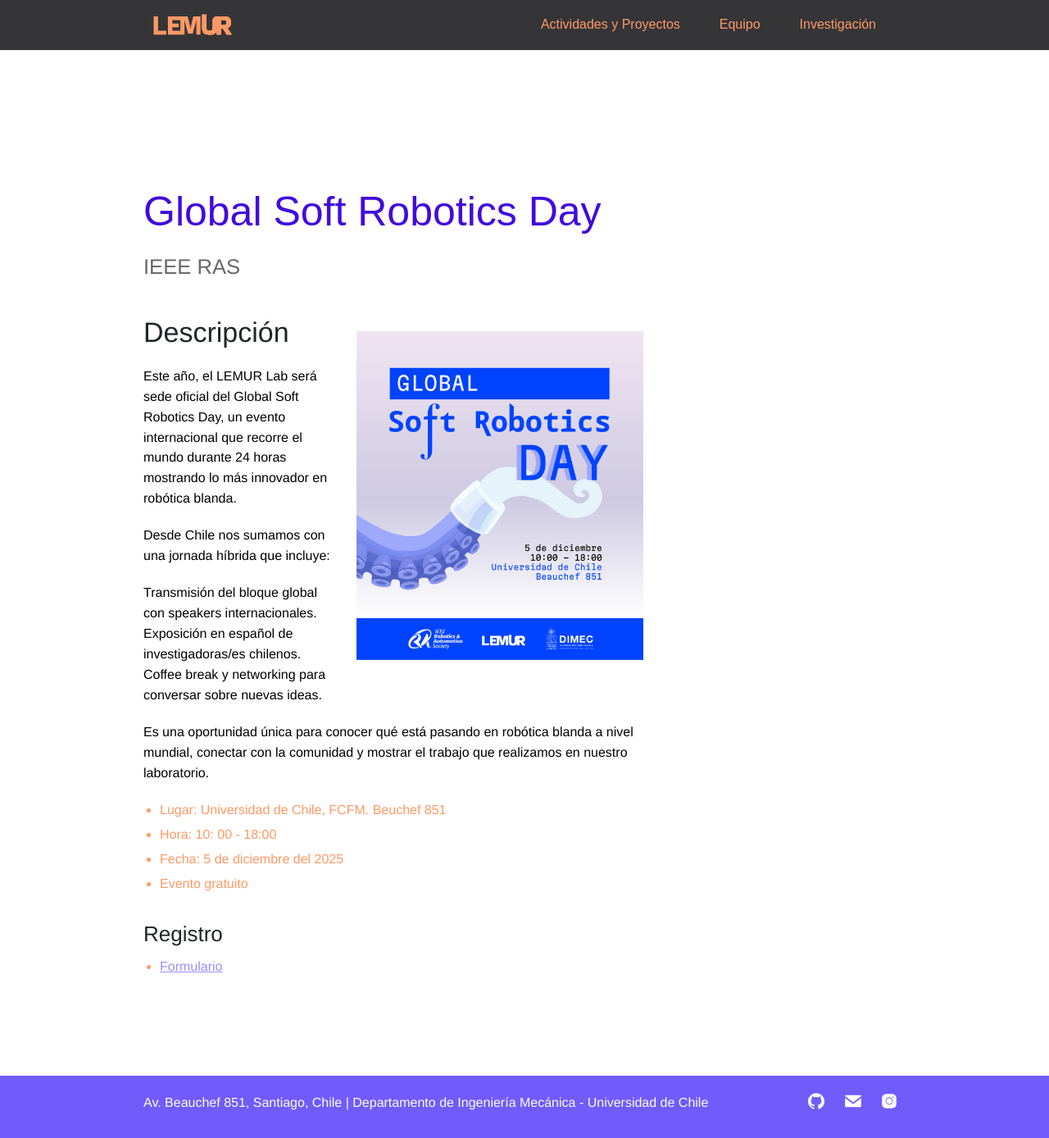
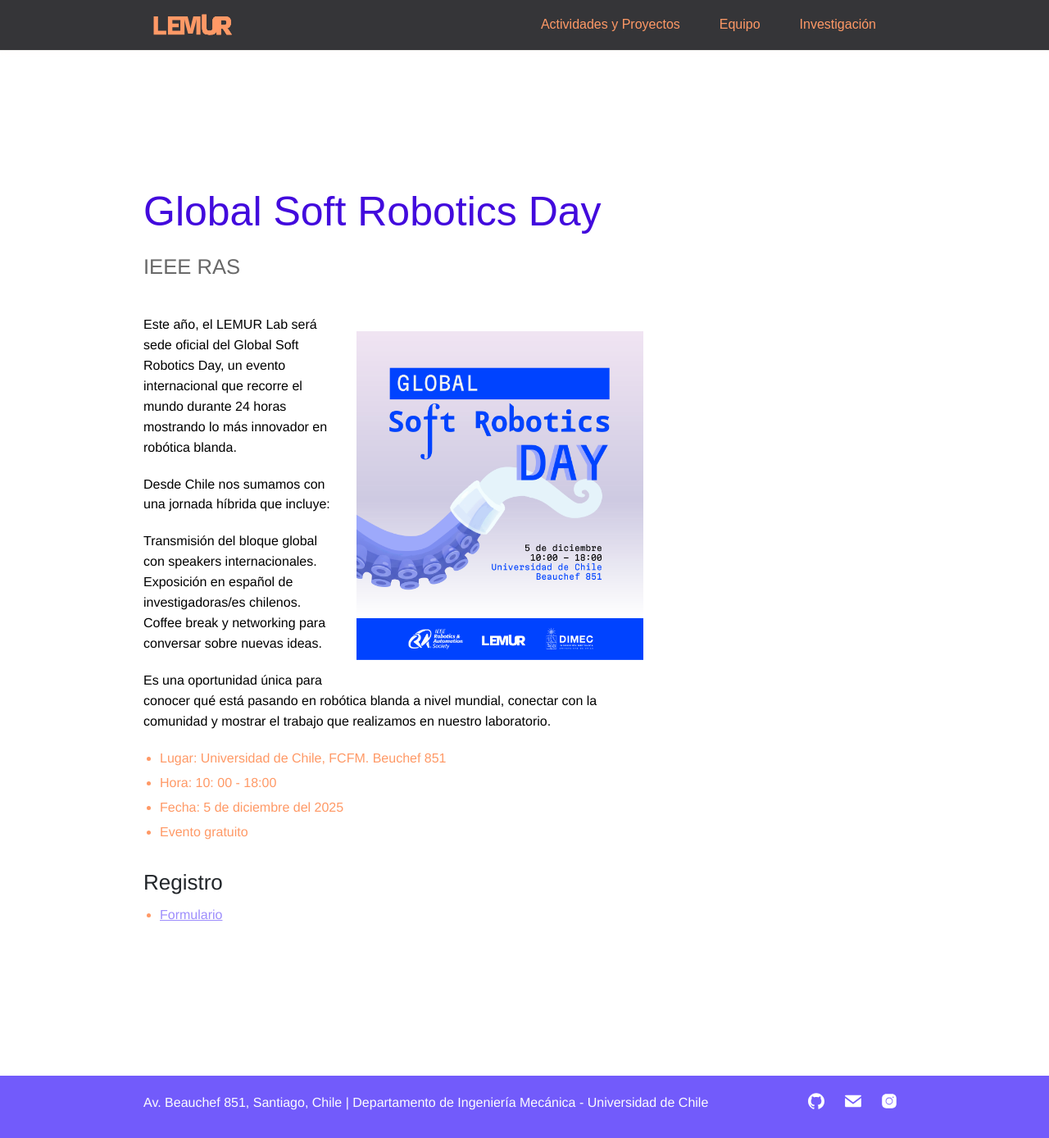
Before and after one commit to LabRobDIMEC/lemur, a Jekyll site: the page built from _services/global-sr.md, in a window 1280 px wide and 1388 px high. Shown: the whole window at 82% size. Built offline with Jekyll 4.4.1, drawn with Linux system fonts in a browser that asks for light colours; some web fonts are replaced.

Commit message:
global soft robotics event_fix

```diff
--- a/_services/global-sr.md
+++ b/_services/global-sr.md
@@ -8,7 +8,7 @@ IEEE RAS
 
 <img src="{{ '/images/global-sr.png' | relative_url }}" style="float:right; margin-left:20px; width:350px;">
 
-# Descripción
+
 Este año, el LEMUR Lab será sede oficial del Global Soft Robotics Day, un evento internacional que recorre el mundo durante 24 horas mostrando lo más innovador en robótica blanda.
 
 Desde Chile nos sumamos con una jornada híbrida que incluye:
```
